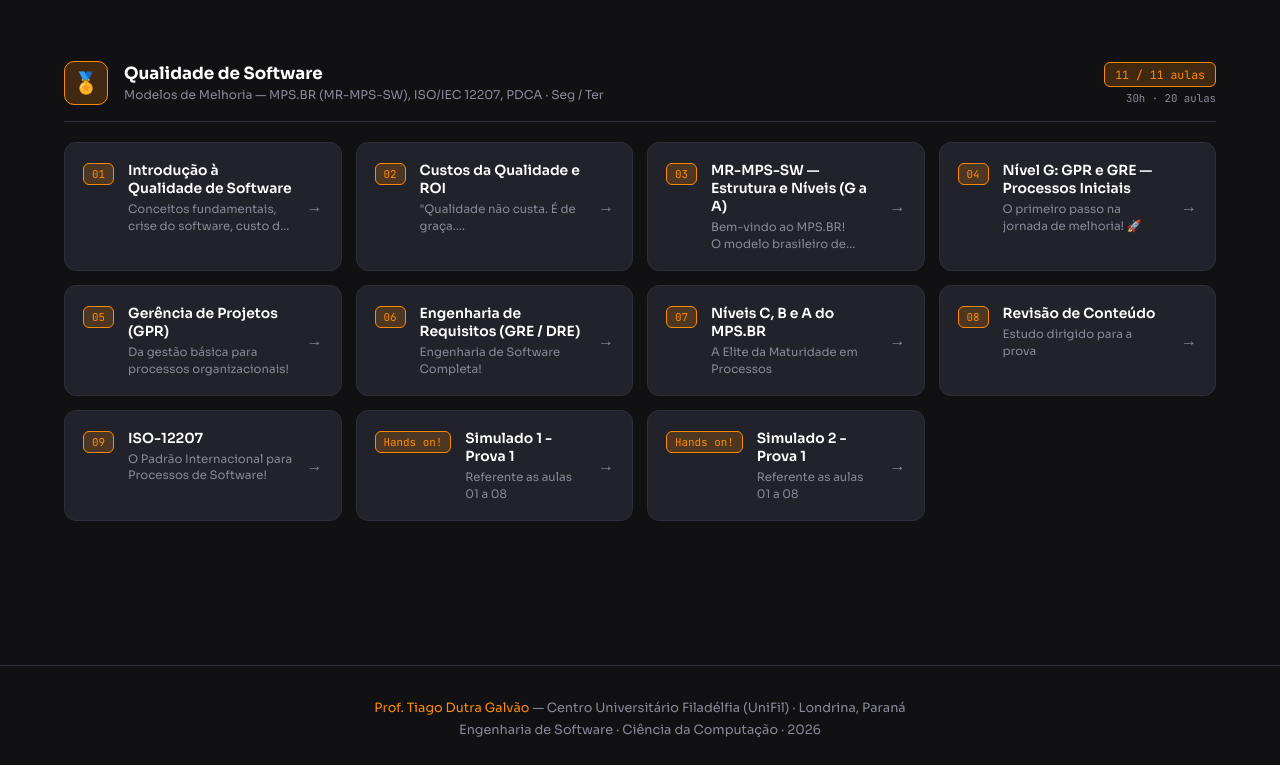
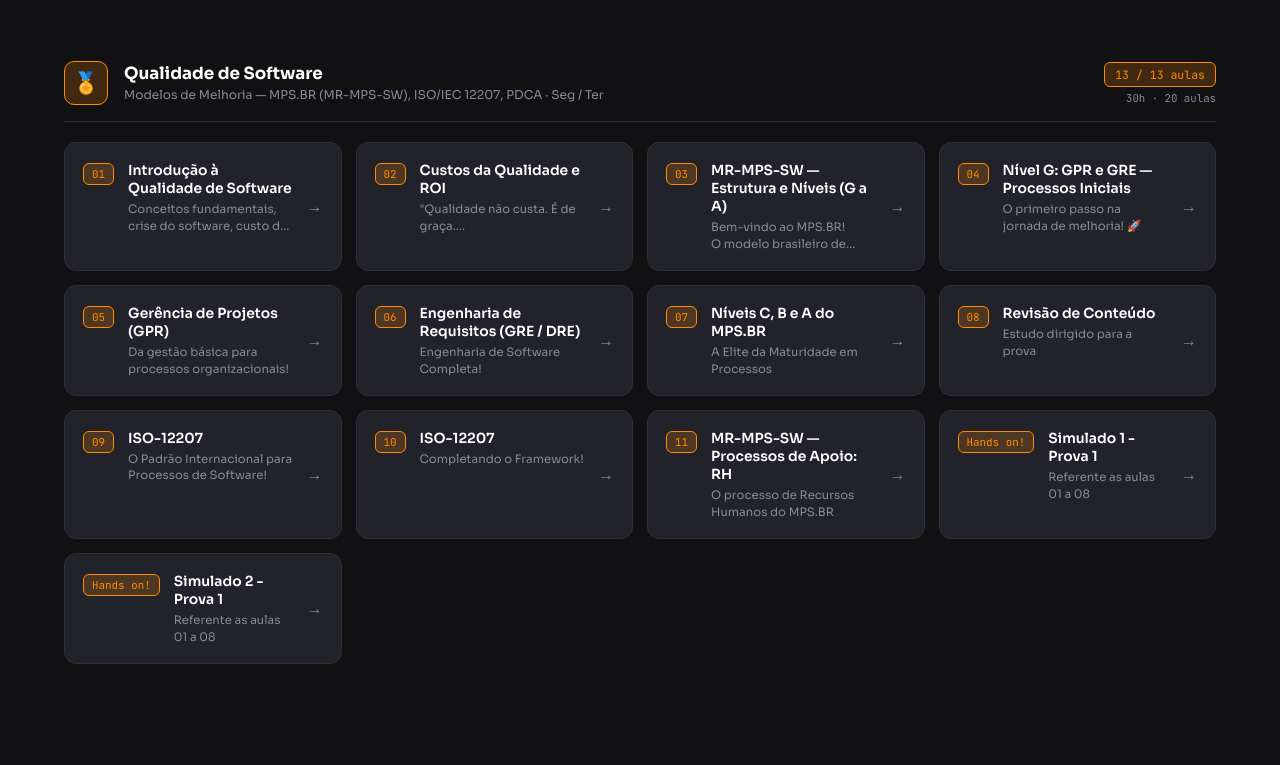
Before and after one commit to tdggaltra/unifil-aulas, a plain HTML site: page index.html in a window 1280 px wide. Shown: the part 2015-2780 px from the top of the page. Drawn offline with Linux system fonts and the light colour scheme.

Commit message:
feat: aulas 10 e 11 Qualidade

```diff
--- a/index.html
+++ b/index.html
@@ -807,6 +807,22 @@
                 </div>
                 <span class="lesson-arrow">→</span>
             </a>
+            <a class="lesson-card" href="Qualidade_software/aula10_iso_12207_parte2.html" target="_blank" tabindex="-1">
+                <span class="lesson-num">10</span>
+                <div class="lesson-info">
+                    <div class="lesson-title">ISO-12207</div>
+                    <div class="lesson-desc">Completando o Framework!</div>
+                </div>
+                <span class="lesson-arrow">→</span>
+            </a>
+            <a class="lesson-card" href="Qualidade_software/aula11_mr_mps_rh.html" target="_blank" tabindex="-1">
+                <span class="lesson-num">11</span>
+                <div class="lesson-info">
+                    <div class="lesson-title">MR-MPS-SW — Processos de Apoio: RH</div>
+                    <div class="lesson-desc">O processo de Recursos Humanos do MPS.BR</div>
+                </div>
+                <span class="lesson-arrow">→</span>
+            </a>
             <a class="lesson-card" href="Qualidade_software/simulado1_prova1_qualidade_software.html" target="_blank" tabindex="-1">
                 <span class="lesson-num">Hands on!</span>
                 <div class="lesson-info">
```
Also changed, not shown: 1 other file.
